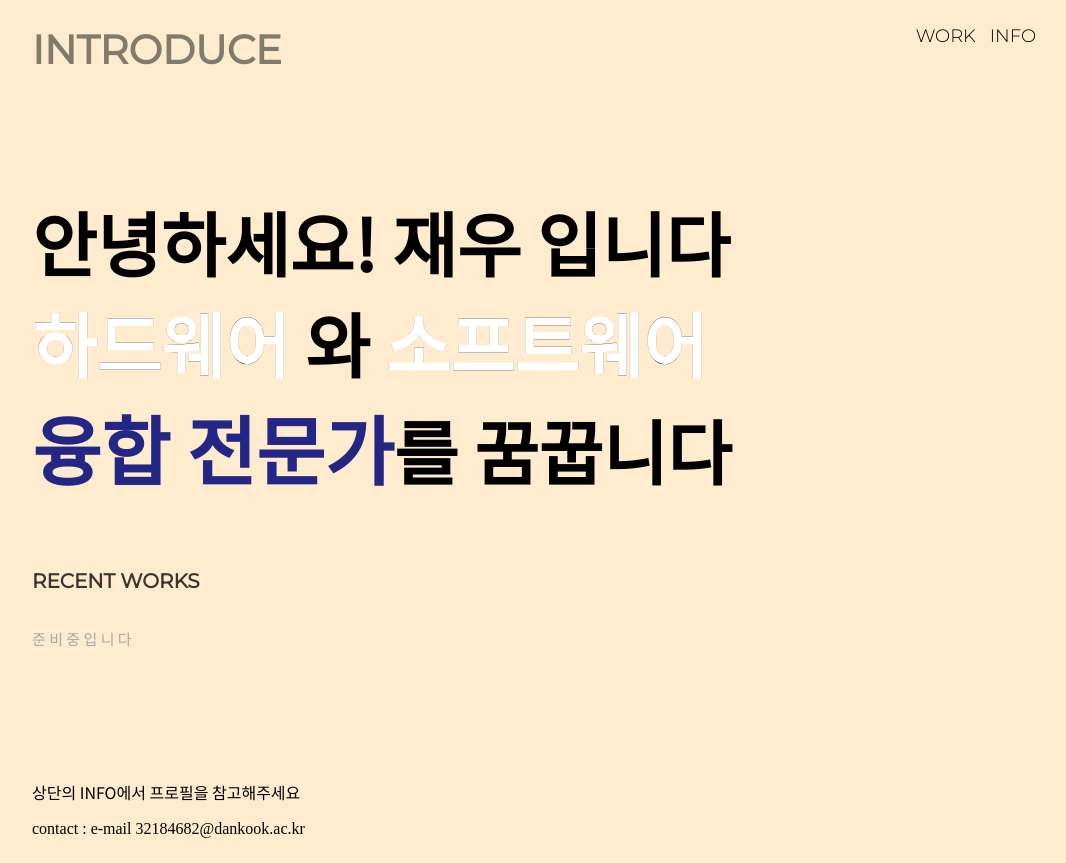
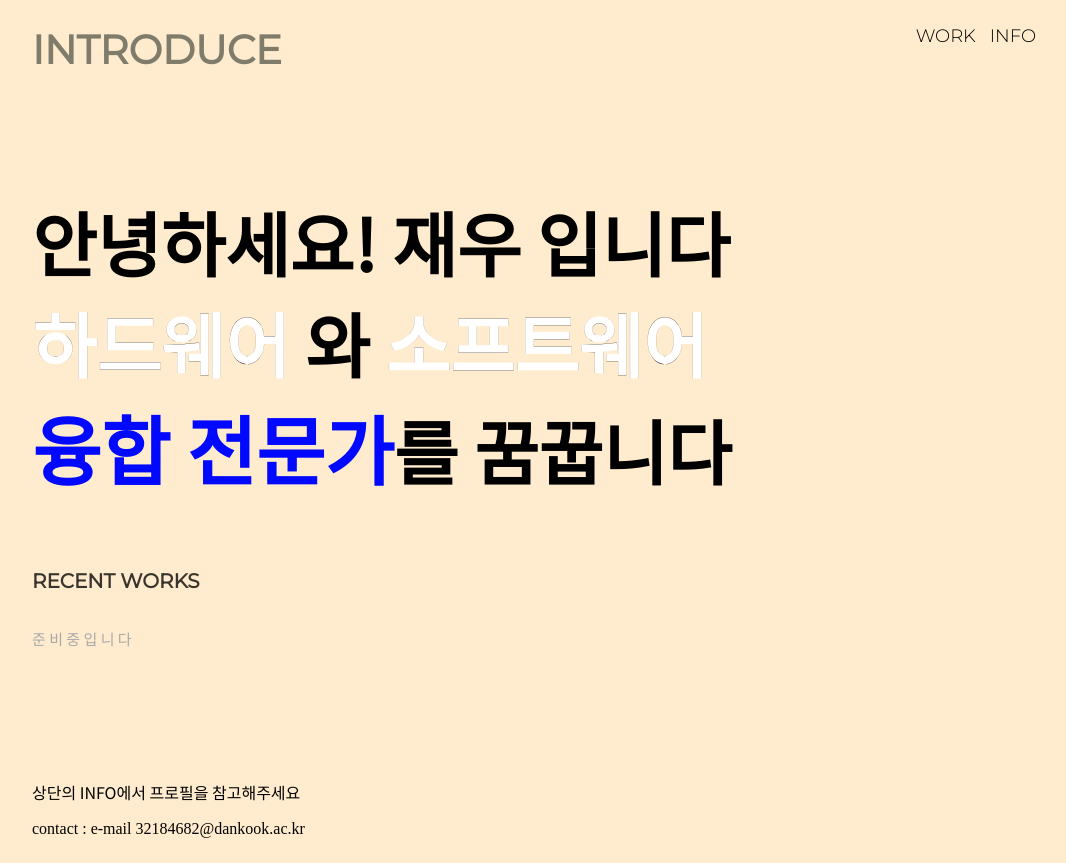
Before and after one commit to cjw0324/Mid-Term-Project, a plain HTML site: page index.html in a window 1280 px wide. In both pictures the pointer is over the link "융합 전문가". Shown: the whole page, without its empty margins (106-1172 px from the left). Drawn offline with Linux system fonts and the light colour scheme.

Commit message:
COMMIT 10

```diff
--- a/style.css
+++ b/style.css
@@ -97,7 +97,7 @@ ul{
     color : black;
 }
 .hili:hover{
-    color :rgb(35, 38, 133);
+    color :rgb(0, 8, 255);
     font-size: 75px;
     font-weight: 900;
     transition: 0.3s;
```
